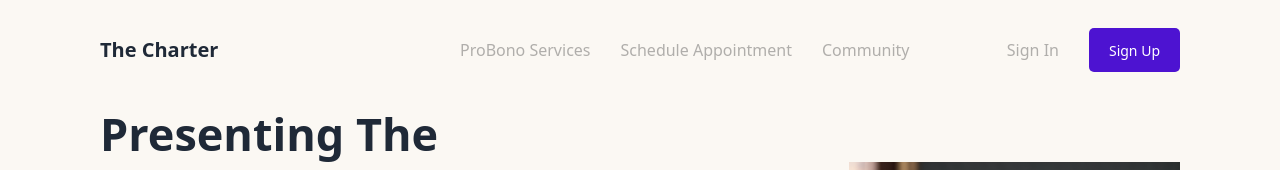
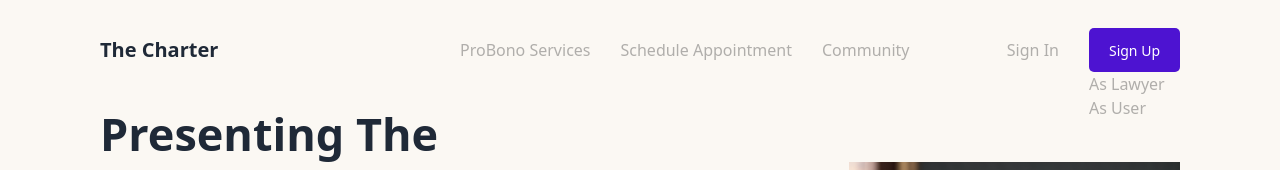
Before and after one commit to lakshay007/gdsc-solution-challenge, a SvelteKit app in the folder frontend/practice-app/: page / in a window 1280 px wide. Both pictures are taken after a click on the button "Sign Up". Shown: the top 170 px of the page. Built offline with nearby package versions, Linux system fonts and the light colour scheme.

Commit message:
dropdown update

```diff
--- a/frontend/practice-app/src/routes/+page.svelte
+++ b/frontend/practice-app/src/routes/+page.svelte
@@ -77,10 +77,19 @@ let handlelogin = async()=>{
                     <a href="#" class="nav-link">Community </a>
                 </nav>
                 <nav class="nav-2">
-                    <a href="#" class="nav-link">Sign In</a>
-                    <button id="button-1" class="button"><a href="#">Sign Up</a></button>
+                        <a href="#" class="nav-link">Sign In</a>
+                        <div class="dropdown">
+
+                            <button id="button-1" class="button"><a href="#">Sign Up</a></button>
+                            <div class="dropdown-content">
+                                <a>As Lawyer</a>
+                                <a>As User</a>
+                            </div>
+
+                        </div>
+
+                    </nav>
                 </nav>
-            </nav>
         </header>
         <article>
             <div class="article-1">
```
